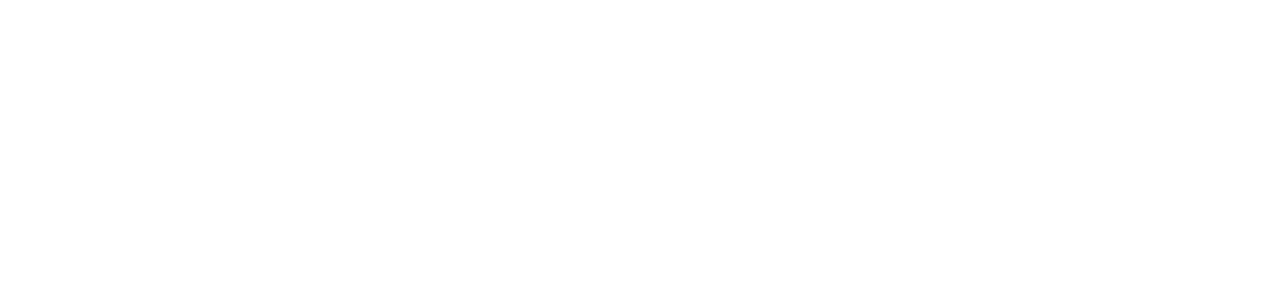
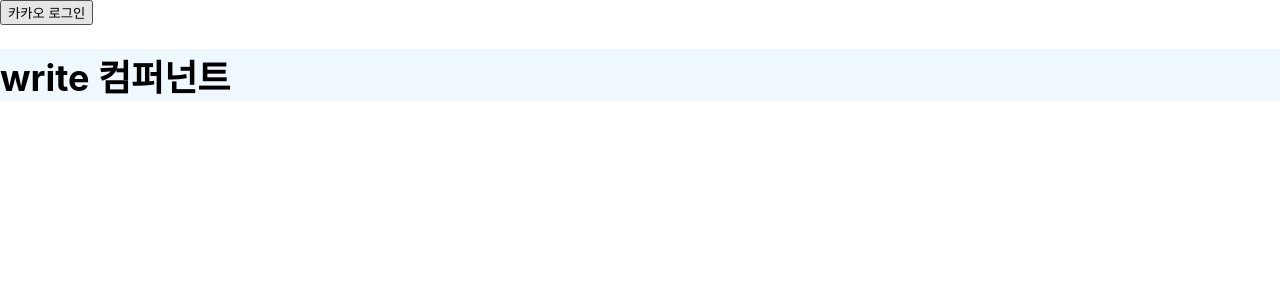
Before and after one commit to LeLu815/moc-front, a React (Create React App) app: page /write in a window 1280 px wide. Before the commit this address had no page. Shown: the top 300 px of the page. Built offline with nearby package versions, Linux system fonts and the light colour scheme.

Commit message:
Feat :  나 등장

```diff
--- a/src/App.js
+++ b/src/App.js
@@ -12,6 +12,7 @@
 import LoginPage from "./pages/Login";
 import KakaoTokenPage, { loader as tokenLoader } from "./pages/KakaoToken";
 import { defaultLoader } from "./util/auth";
+import Write from "./components/write";
 
 const queryClient = new QueryClient();
 const router = createBrowserRouter([
@@ -32,6 +33,10 @@
         id: "kakao-token",
         element: <KakaoTokenPage />,
         loader: tokenLoader,
+      },
+      {
+        path: "/write",
+        element: <Write />,
       },
     ],
   },
--- /dev/null
+++ b/src/components/write.js
@@ -0,0 +1,11 @@
+import classes from "./write.module.css"
+
+const Write =()=>{
+    return <>
+    <div className={classes["w1"]}>
+        <h1>write 컴퍼넌트</h1>
+    </div>
+    </>
+}
+
+export default Write
--- /dev/null
+++ b/src/components/write.module.css
@@ -0,0 +1,4 @@
+.w1 {
+    background-color: aliceblue;
+    font-size: large;
+}
--- a/src/pages/Home.js
+++ b/src/pages/Home.js
@@ -8,6 +8,7 @@
   return (
     <>
       <p>여기는 Moc 페이지 입니다.</p>
+      <Link to="/write">write 페이지 가기!</Link>
     </>
   );
 };
```
Also changed, not shown: src/pages/writting.js (added, +9 -0 lines).
